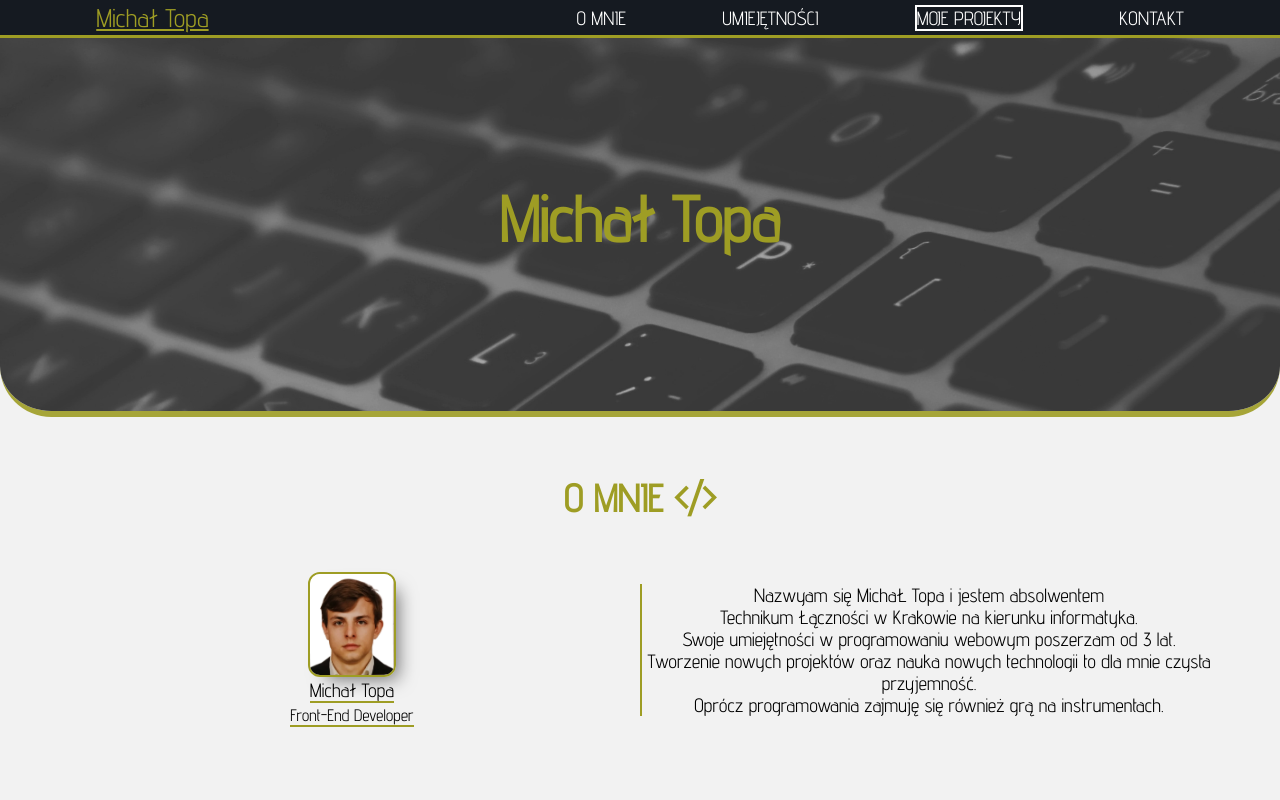
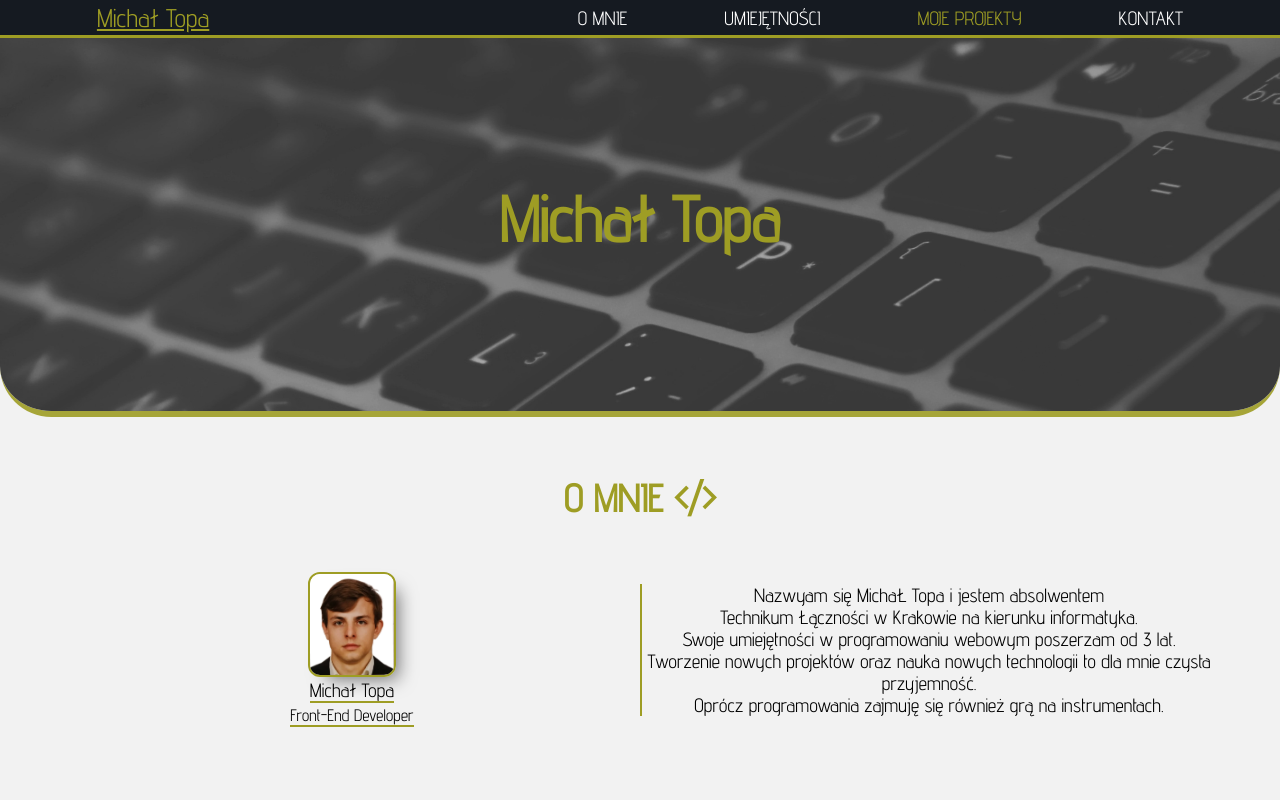
Before and after one commit to meho99/portfolio-page, a React (Create React App) app: page / in a window 1280 px wide. Shown: the top 800 px of the page. Built offline with nearby package versions, Linux system fonts and the light colour scheme; the HTML template or start-up script is replaced by a standard one.

Commit message:
Added animations to menu

```diff
--- /dev/null
+++ b/src/components/menu/animations.css
@@ -0,0 +1,43 @@
+
+  .menu__link{
+
+    will-change: color;
+    transition: color .45s ease-out;
+    text-transform: uppercase;
+  }
+
+  .menu__link:focus{
+    outline: 0.2vw solid #fff;
+  }
+
+  @media (min-width: 601px){
+
+
+    .menu__link:before, .menu__link:after{
+      content: "";
+      width: 0;
+      height: 0.1vw;
+      background-color: #9e9d24;
+
+      will-change: width;
+      transition: width .09s ease-out;
+
+      position: absolute;
+      bottom: 0;
+    }
+
+    .menu__link:before{
+      left: 50%;
+      transform: translateX(-50%);
+    }
+
+    .menu__link:after{
+      right: 50%;
+      transform: translateX(50%);
+    }
+
+    .menu__link:hover:before, .menu__link:hover:after{
+      width: 100%;
+      transition-duration: .45s;
+    }
+  }
--- a/src/components/menu/menuPart.js
+++ b/src/components/menu/menuPart.js
@@ -2,6 +2,7 @@
 
 import React from 'react'
 import styled from 'styled-components'
+import './animations.css'
 
 // ----- style -----
 
@@ -10,17 +11,18 @@ const Li = styled.div`
 
 `
 const Link = styled.a`
-    text-decoration: none,
-    color: white,
-    font-size: 55px;
-    border: ${props=> props.actuall ? '2px solid white':''};
+    color: ${props => props.actuall ? '#9e9d24' : 'white'};
     cursor: pointer;
+    position: relative;
+    &:hover{
+        color:#9e9d24;
+    };
 `
 // ----- koponent -----
 
 const MenuPart = ({ name, actuall, setActuall }) =>
-    <Li>
-        <Link onClick={()=>{setActuall(name)}} actuall={actuall} >{name}</Link>
+    <Li className='menu__group'>
+        <Link className='menu__link' onClick={() => { setActuall(name) }} actuall={actuall} >{name}</Link>
     </Li>
 
 
```
